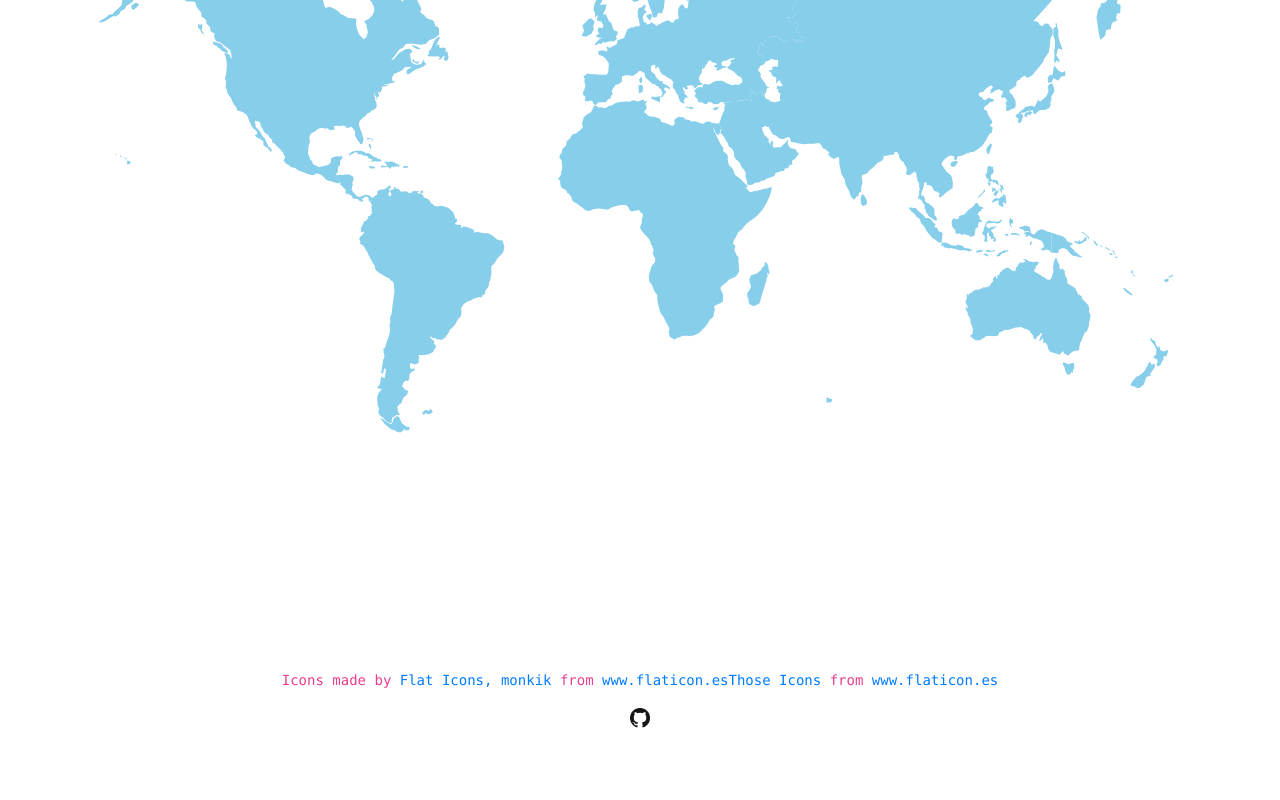
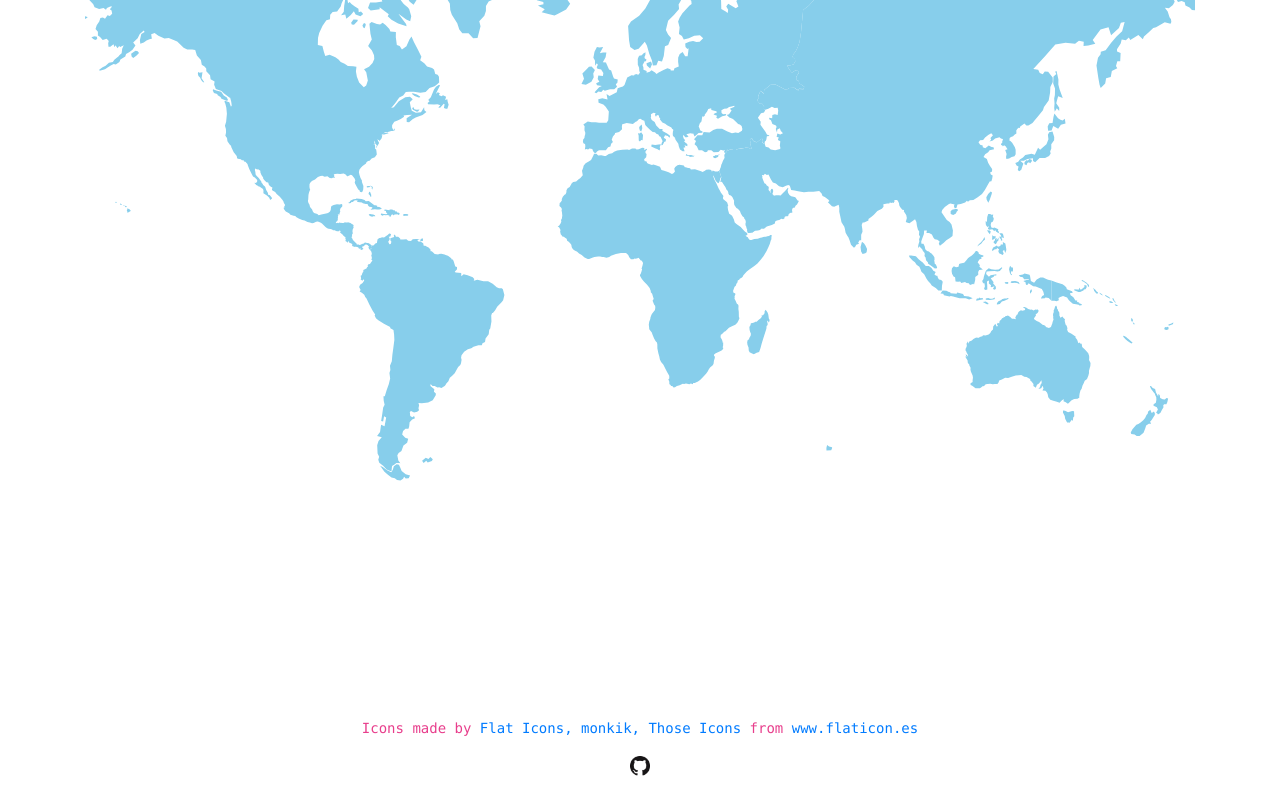
Before and after one commit to Bye-Smoke/carbon-footprint-frontend, an Angular app: page / in a window 1280 px wide. Shown: the part 408-1208 px from the top of the page. Before the commit the page ends 1160 px from the top, so only its background shows below. Built offline with nearby package versions, Linux system fonts and the light colour scheme.

Commit message:
merge maps

```diff
--- a/src/app/app.component.html
+++ b/src/app/app.component.html
@@ -8,10 +8,10 @@
     <code class="container text-center">
         <div>Icons made by
             <a href="https://www.flaticon.es/autores/flat-icons" title="Flat Icons">Flat Icons, </a>
-            <a href="https://www.flaticon.es/icono-gratis/apoyar_994373" title="monkik"> monkik</a>
+            <a href="https://www.flaticon.es/icono-gratis/apoyar_994373" title="monkik"> monkik, </a>
+            <a href="https://www.flaticon.es/autores/those-icons" title="Those Icons"> Those Icons</a>
             from <a href="https://www.flaticon.es/" title="Flaticon">www.flaticon.es</a>
-            <a href="https://www.flaticon.es/autores/those-icons" title="Those Icons">Those Icons</a>
-            from <a href="https://www.flaticon.es/" title="Flaticon"> www.flaticon.es</a>
+
         </div>
         <div class="mt-3">
             <a href="https://github.com/FelipeVidal/carbonfootprint"> <img src="assets/img/GitHub.png" style="height: 20px; width: 20px;" /></a>
--- a/src/app/map/map.component.html
+++ b/src/app/map/map.component.html
@@ -1,4 +1,4 @@
-<div class="container">
+<div class="container mt-5">
     <div class="map" id="map">
         <div class="map__image">
             <svg xmlns="http://www.w3.org/2000/svg" xmlns:amcharts="http://amcharts.com/ammap" xmlns:xlink="http://www.w3.org/1999/xlink" version="1.1" viewBox="0 0 1000 800">
```
Also changed, not shown: 1 other file (tests, documents, lock files or other folders).
